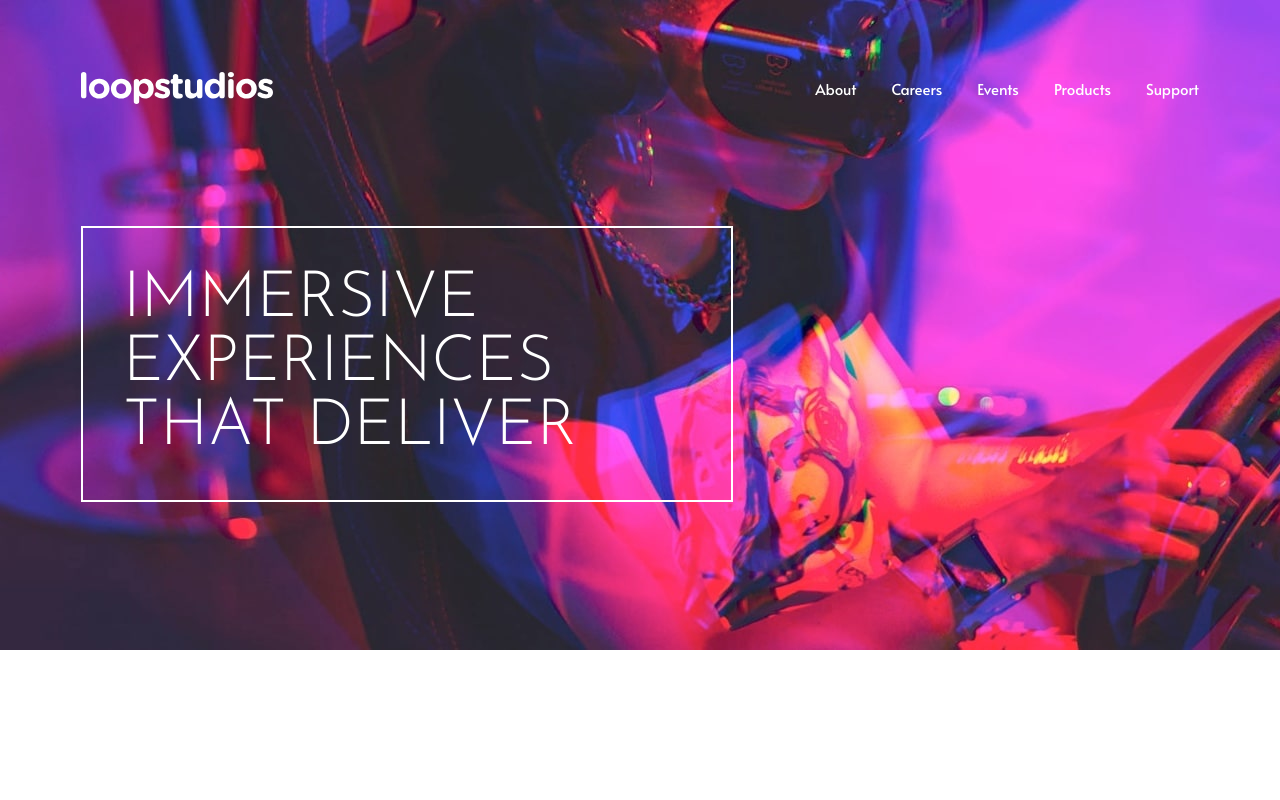
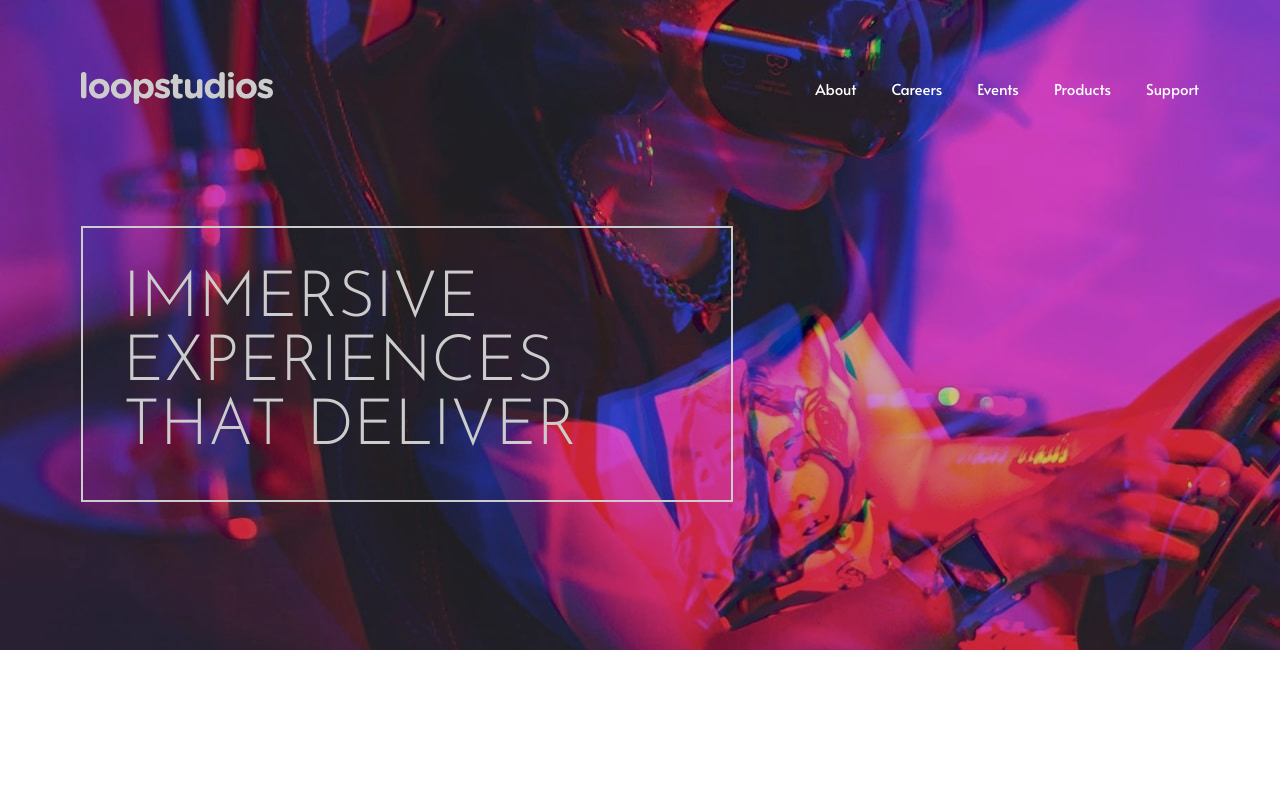
Before and after one commit to Mhmd-Tarek-Mhmd/Loopstudios-landing-page, a plain HTML site: page index.html in a window 1280 px wide. Shown: the top 800 px of the page. Drawn offline with Linux system fonts and the light colour scheme.

Commit message:
EDIT: header styles

```diff
--- a/assets/styles.css
+++ b/assets/styles.css
@@ -106,9 +106,16 @@ a {
 /* [1] Header area */
 
 header {
-  height: 100vh;
-  max-height: 650px;
+  height: 650px;
+  position: relative;
   background: url(images/desktop/image-hero.jpg) no-repeat top left;
+}
+header::before {
+  content: "";
+  opacity: 0.2;
+  inset: 0 0 0 0;
+  position: absolute;
+  background-color: black;
 }
 header .hero {
   top: 250px;
@@ -123,7 +130,7 @@ header .hero {
 }
 @media (max-width: 767px) {
   header {
-    max-height: 1300px;
+    height: 1300px;
     background-image: url(images/mobile/image-hero.jpg);
   }
   header .hero {
```
